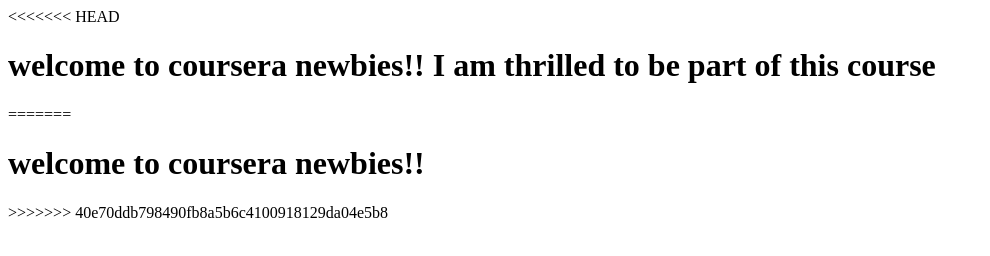
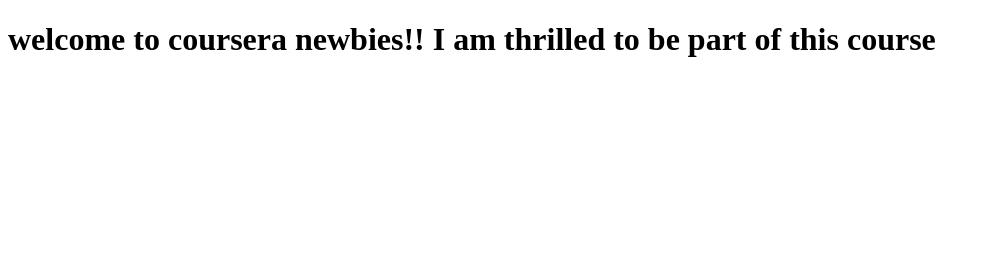
Before and after one commit to dce150/hello-world, a plain HTML site: page index.html in a window 1280 px wide. Shown: the whole page, without its empty margins (0-990 px from the left). Drawn offline with Linux system fonts and the light colour scheme.

Commit message:
removing head markers after previous merge

```diff
--- a/index.html
+++ b/index.html
@@ -5,10 +5,6 @@
     <title>hello coursera!</title>
   </head>
   <body>
-<<<<<<< HEAD
     <h1> welcome to coursera newbies!! I am thrilled to be part of this course</h1>
-=======
-    <h1> welcome to coursera newbies!!</h1>
->>>>>>> 40e70ddb798490fb8a5b6c4100918129da04e5b8
   </body>
 </html>
```
